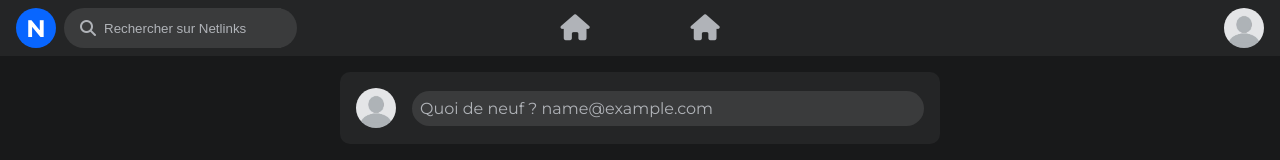
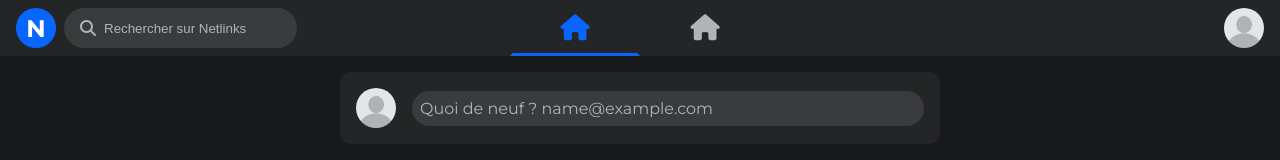
Before and after one commit to Tony-marques/netlinks-v1, a React (Vite) app: page / in a window 1280 px wide. Shown: the top 160 px of the page. Built offline with nearby package versions, Linux system fonts and the light colour scheme; no server answers; sample sign-in values are in the browser's storage.

Commit message:
Add active class for active link

```diff
--- a/src/index.css
+++ b/src/index.css
@@ -4,8 +4,16 @@
     padding: 0;
 }
 
-body{
+body {
     background-color: #18191A;
     min-height: 100vh;
     font-family: "Montserrat", sans-serif;
 }
+
+.active {
+    border-bottom-color: #0866FF !important;
+
+    i {
+        color: #0866FF !important;
+    }
+}
```
